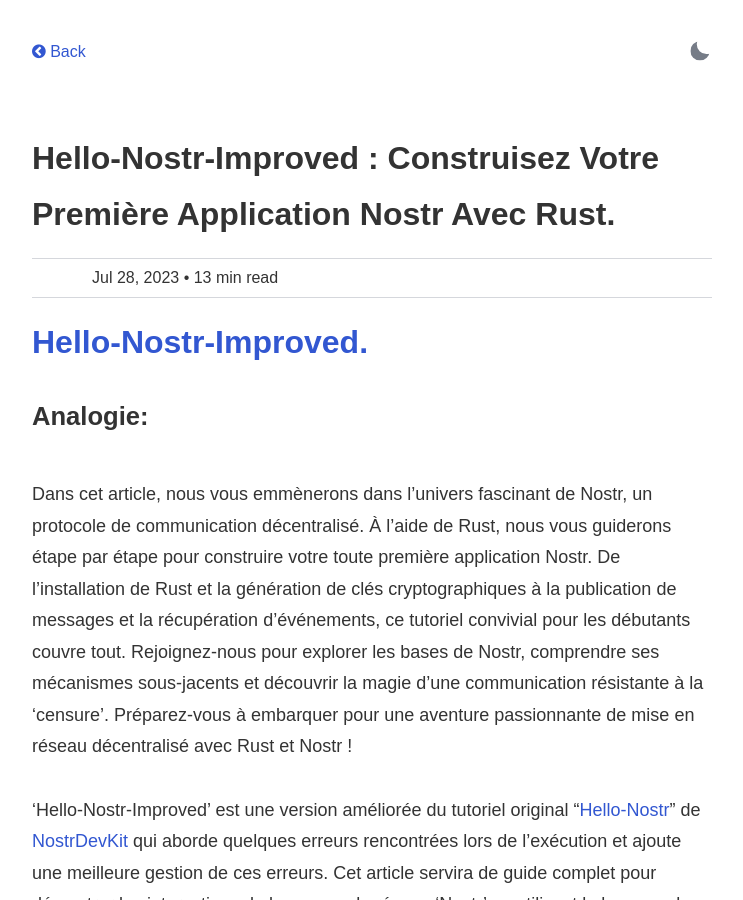
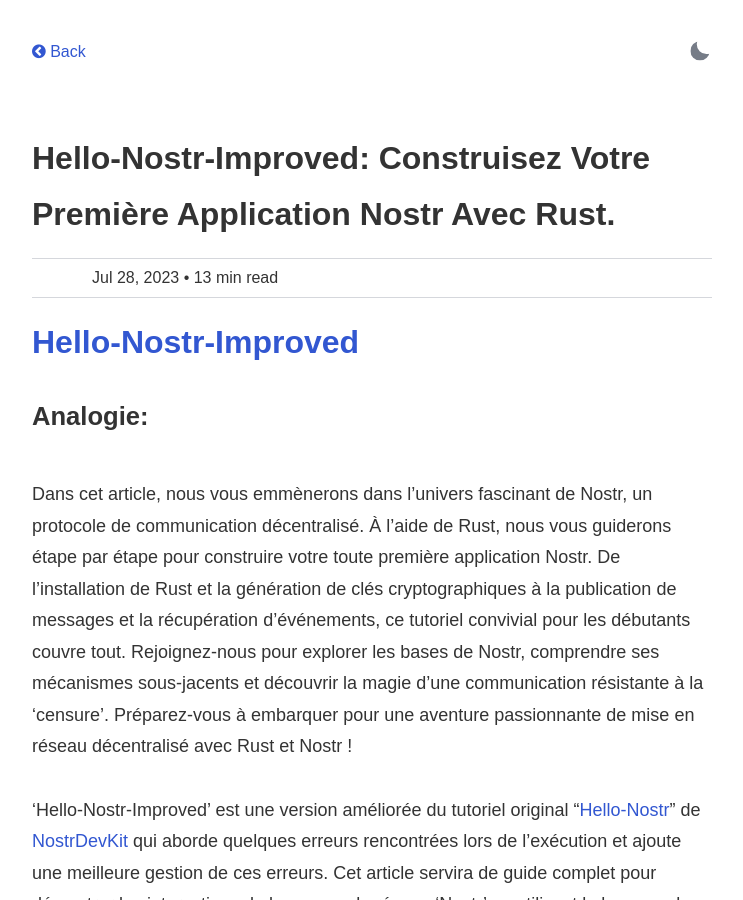
Before and after one commit to aliifam/jdox, a Jekyll site: the page built from _posts/2023-07-28-Hello-Nostr-Improved : Construisez votre première application Nostr avec Rust.md, in a window 1280 px wide and 900 px high. Shown: the whole window, without its empty margins (268-1011 px from the left). Built offline with Jekyll 4.4.1, drawn with Linux system fonts in a browser that asks for light colours; some web fonts are replaced; part of the change alters nothing that is shown.

```diff
--- a/_posts/2023-07-28-Hello-Nostr-Improved : Construisez votre première application Nostr avec Rust.md
+++ b/_posts/2023-07-28-Hello-Nostr-Improved : Construisez votre première application Nostr avec Rust.md
@@ -1,15 +1,15 @@
 ---
 layout: post
-title: "Hello-Nostr-Improved : Construisez votre première application Nostr avec Rust."
+title: "Hello-Nostr-Improved: Construisez votre première application Nostr avec Rust."
 date: 2023-07-28
-description: "Une introduction progressive au protocole Nostr, une communication résistante à la censure. De l'installation de Rust et la génération de clés cryptographiques à la publication de messages et la récupération d'événements."
+description: Une introduction progressive au protocole Nostr, une communication résistante à la censure.
 author: komi Segnibo
 tags: quotidien Nostr Rust Coding
 image:
 thumb: /img/thumb/Nostr_Rust.png
 ---
 
-<h1><a href="https://github.com/Ferrerkomi/Hello-Nostr-Improved">Hello-Nostr-Improved.</a></h1>
+<h1><a href="https://github.com/Ferrerkomi/Hello-Nostr-Improved">Hello-Nostr-Improved</a></h1>
 
 <h3> Analogie: </h3>
 
```
